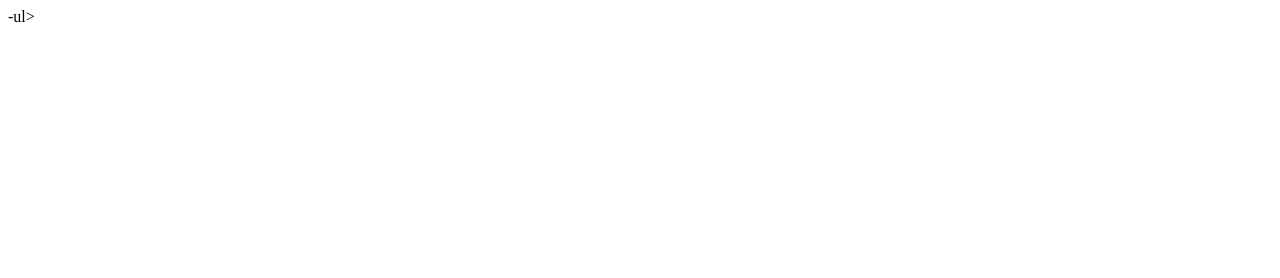
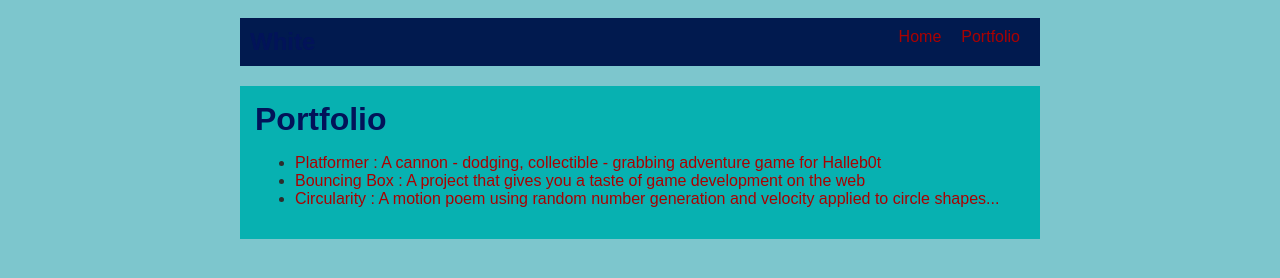
Before and after one commit to derrickwhite-png/derrickwhite-png.github.io, a plain HTML site: page portfolio.html in a window 1280 px wide. Drawn offline with Linux system fonts and the light colour scheme.

Commit message:
portfolio

```diff
--- a/portfolio.html
+++ b/portfolio.html
@@ -1,14 +1,48 @@
 <!DOCTYPE html>
 <html>
   <head>
-    <title>the ville</title>
+    <title>Derrick spot</title>
+    <link rel="stylesheet" href="style.css" />
   </head>
 
   <body>
-    <!-- All content goes here -->
-    <div id="all-content">
-      <nav>-ul>
+    <div id="all-contents">
+      <nav>
+        <h1>White</h1>
+        <ul id="nav-ul">
+          <li class="nav-li">
+            <a class="nav-a" href="index.html">Home</a>
+          </li>
+          <li class="nav-li">
+            <a class="nav-a" href="portfolio.html">Portfolio</a>
+          </li>
+        </ul>
       </nav>
+      <main>
+        <div class="content">
+          <h1>Portfolio</h1>
+          <ul id="portfolio">
+            <li>
+              <a href="projects/platformer/"
+                >Platformer : A cannon - dodging, collectible - grabbing
+                adventure game for Halleb0t</a
+              >
+            </li>
+            <li>
+              <a href="projects/bouncing-box/"
+                >Bouncing Box : A project that gives you a taste of game
+                development on the web
+              </a>
+            </li>
+            <li>
+              <a href="projects/circularity/"
+                >Circularity : A motion poem using random number generation and
+                velocity applied to circle shapes...</a
+              >
+            </li>
+          </ul>
+        </div>
+      </main>
     </div>
   </body>
 </html>
```
Also changed, not shown: fsd-projects/bouncing-box/index.html (+12 -3 lines).
